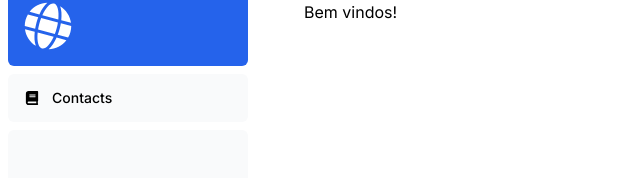
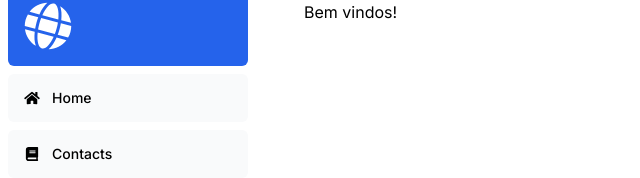
Before and after one commit to gabrielszg/dotnet-contact-list, a Next.js app in the folder frontend/: page / in a window 1280 px wide. Shown: the part 110-288 px from the top of the page, without its empty margins (0-640 px from the left). Built offline with nearby package versions, Linux system fonts and the light colour scheme.

Commit message:
feat: home in the side menu

```diff
--- a/frontend/src/app/components/navLinks.tsx
+++ b/frontend/src/app/components/navLinks.tsx
@@ -1,9 +1,10 @@
 'use client';
 import Link from 'next/link';
-import { FaBook } from 'react-icons/fa';
+import { FaBook, FaHome } from 'react-icons/fa';
 
 const links = [
-    { name: 'Contacts', href: '/pages', icon: FaBook },
+    { name: 'Home', href: '/', icon: FaHome},
+    { name: 'Contacts', href: '/pages/contacts', icon: FaBook },
 ];
 
 export default function NavLinks() {
```
